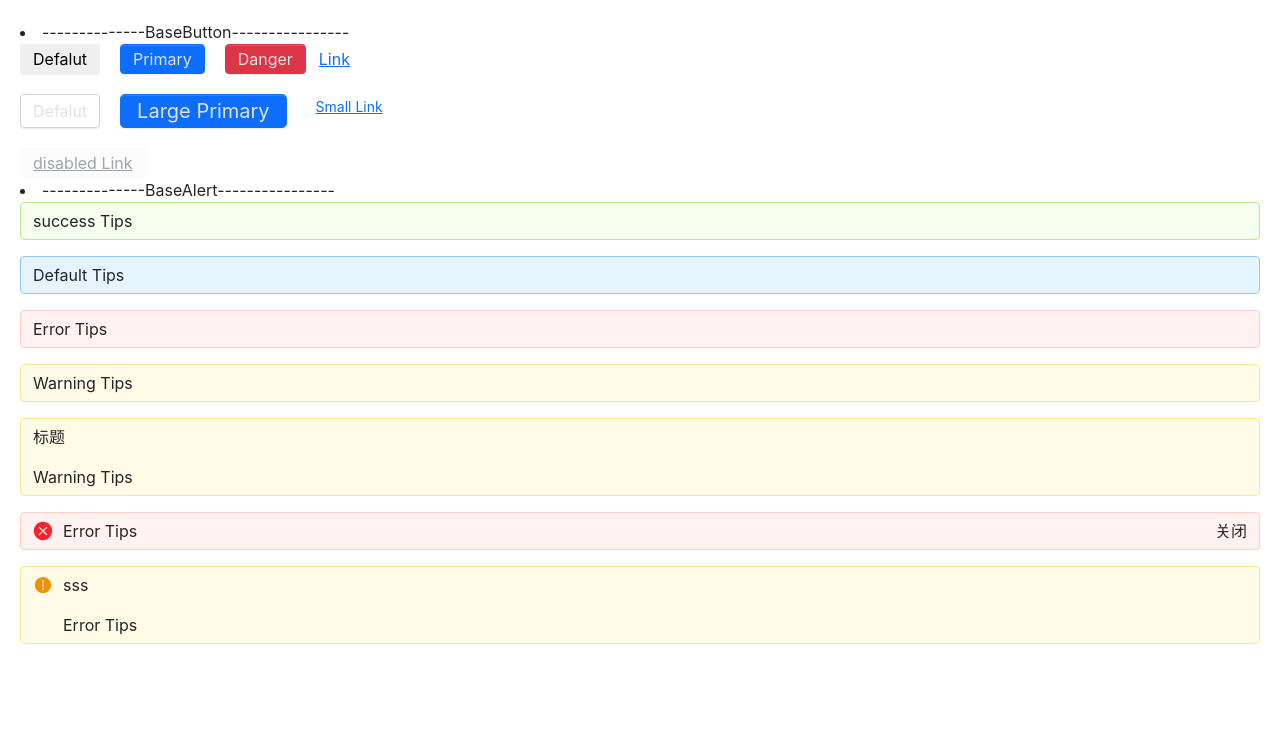
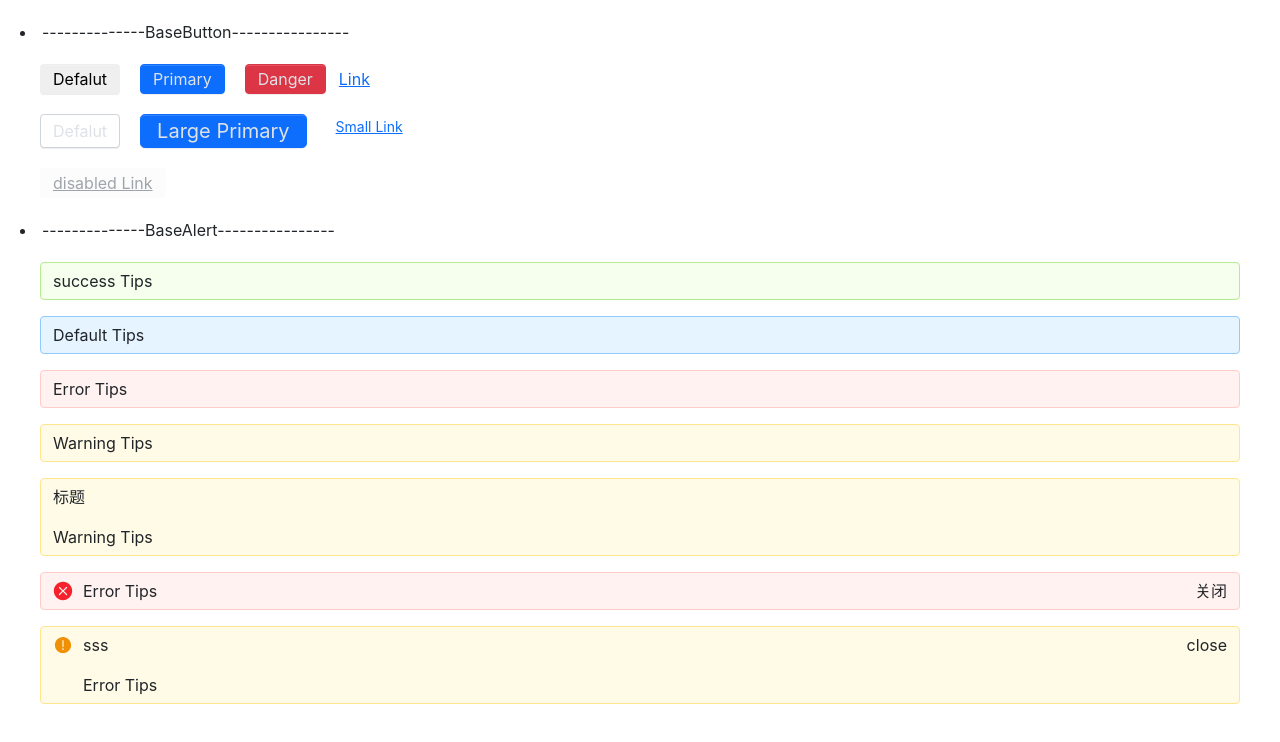
Before and after one commit to caowenjings/react-ts-cwjantd, a React (Create React App) app: page / in a window 1280 px wide. Shown: the top 742 px of the page. Built offline with nearby package versions, Linux system fonts and the light colour scheme.

Commit message:
feat:优化

```diff
--- a/src/App.tsx
+++ b/src/App.tsx
@@ -4,56 +4,16 @@ import './styles/index.scss'
 import './App.css'
 
 import Button, { ButtonType, ButtonSize } from './compontentsBasic/Button/button'
-import Alert, { AlertType } from './compontentsBasic/Alert/alert'
+import AlertUse from './views/alertUse'
+import ButtonUse from './views/buttonUse'
 
 const App: React.FC = () => {
   return (
     <div className="App">
       <li> --------------BaseButton---------------- </li>
-      <div className="list">
-        <Button btnType={ButtonType.Defalut}>Defalut</Button>
-        <p className="block" />
-        <Button btnType={ButtonType.Primary}>Primary</Button>
-        <p className="block" />
-        <Button btnType={ButtonType.Danger}>Danger</Button>
-        <Button btnType={ButtonType.Link} href="http:baidu">
-          Link
-        </Button>
-        <p className="block" />
-      </div>
-      <div className="list">
-        <Button btnType={ButtonType.Defalut} size={ButtonSize.Default}>
-          Defalut
-        </Button>
-        <p className="block" />
-        <Button btnType={ButtonType.Primary} size={ButtonSize.Large}>
-          Large Primary
-        </Button>
-        <p className="block" />
-        <Button btnType={ButtonType.Link} href="http:baidu" size={ButtonSize.Small}>
-          Small Link
-        </Button>
-        <p className="block" />
-      </div>
-      <div>
-        <Button btnType={ButtonType.Link} disabled>
-          disabled Link
-        </Button>
-      </div>
+      <ButtonUse />
       <li> --------------BaseAlert---------------- </li>
-      <Alert alertType={AlertType.Success} message="success Tips" />
-      <p className="block" />
-      <Alert alertType={AlertType.Default} message="Default Tips" />
-      <p className="block" />
-      <Alert alertType={AlertType.Error} message="Error Tips" />
-      <p className="block" />
-      <Alert alertType={AlertType.Warning} message="Warning Tips" />
-      <p className="block" />
-      <Alert alertType={AlertType.Warning} title="标题" message="Warning Tips" />
-      <p className="block" />
-      <Alert alertType={AlertType.Error} showIcon message="Error Tips" close />
-      <p className="block" />
-      <Alert alertType={AlertType.Warning} title="sss" showIcon message="Error Tips" />
+      <AlertUse />
     </div>
   )
 }
--- a/src/compontentsBasic/Alert/alert.tsx
+++ b/src/compontentsBasic/Alert/alert.tsx
@@ -24,11 +24,12 @@ interface AlertProps {
   message?: string
   children?: React.ReactNode
   close?: boolean
+  closeText?: string
   showIcon?: boolean
 }
 
 const Alert: React.FC<AlertProps> = (props) => {
-  let { alertType = AlertType.Default, showIcon, title, children, close = false, message } = props
+  let { alertType = AlertType.Default, showIcon, title, children, close = false, message, closeText } = props
 
   // 盒子
   let classesbox = classNames('alert', {
@@ -63,10 +64,12 @@ const Alert: React.FC<AlertProps> = (props) => {
           <div className={classesMsg}>{message}</div>
         </div>
       </div>
-      {close && (
+      {close || closeText ? (
         <span className={classesClose} onClick={handelDel}>
-          关闭
+          {closeText || '关闭'}
         </span>
+      ) : (
+        ''
       )}
     </div>
   )
--- /dev/null
+++ b/src/views/alertUse.tsx
@@ -0,0 +1,28 @@
+import React from 'react'
+
+import Alert, { AlertType } from '../compontentsBasic/Alert/alert'
+
+import '../styles/index.scss'
+import '../App.css'
+
+const App: React.FC = () => {
+  return (
+    <div className="App">
+      <Alert alertType={AlertType.Success} message="success Tips" />
+      <p className="block" />
+      <Alert alertType={AlertType.Default} message="Default Tips" />
+      <p className="block" />
+      <Alert alertType={AlertType.Error} message="Error Tips" />
+      <p className="block" />
+      <Alert alertType={AlertType.Warning} message="Warning Tips" />
+      <p className="block" />
+      <Alert alertType={AlertType.Warning} title="标题" message="Warning Tips" />
+      <p className="block" />
+      <Alert alertType={AlertType.Error} showIcon message="Error Tips" close />
+      <p className="block" />
+      <Alert alertType={AlertType.Warning} closeText="close" title="sss" showIcon message="Error Tips" />
+    </div>
+  )
+}
+
+export default App
--- /dev/null
+++ b/src/views/buttonUse.tsx
@@ -0,0 +1,45 @@
+import React from 'react'
+
+import '../styles/index.scss'
+import '../App.css'
+
+import Button, { ButtonType, ButtonSize } from '../compontentsBasic/Button/button'
+
+const App: React.FC = () => {
+  return (
+    <div className="App">
+      <div className="list">
+        <Button btnType={ButtonType.Defalut}>Defalut</Button>
+        <p className="block" />
+        <Button btnType={ButtonType.Primary}>Primary</Button>
+        <p className="block" />
+        <Button btnType={ButtonType.Danger}>Danger</Button>
+        <Button btnType={ButtonType.Link} href="http:baidu">
+          Link
+        </Button>
+        <p className="block" />
+      </div>
+      <div className="list">
+        <Button btnType={ButtonType.Defalut} size={ButtonSize.Default}>
+          Defalut
+        </Button>
+        <p className="block" />
+        <Button btnType={ButtonType.Primary} size={ButtonSize.Large}>
+          Large Primary
+        </Button>
+        <p className="block" />
+        <Button btnType={ButtonType.Link} href="http:baidu" size={ButtonSize.Small}>
+          Small Link
+        </Button>
+        <p className="block" />
+      </div>
+      <div>
+        <Button btnType={ButtonType.Link} disabled>
+          disabled Link
+        </Button>
+      </div>
+    </div>
+  )
+}
+
+export default App
```
